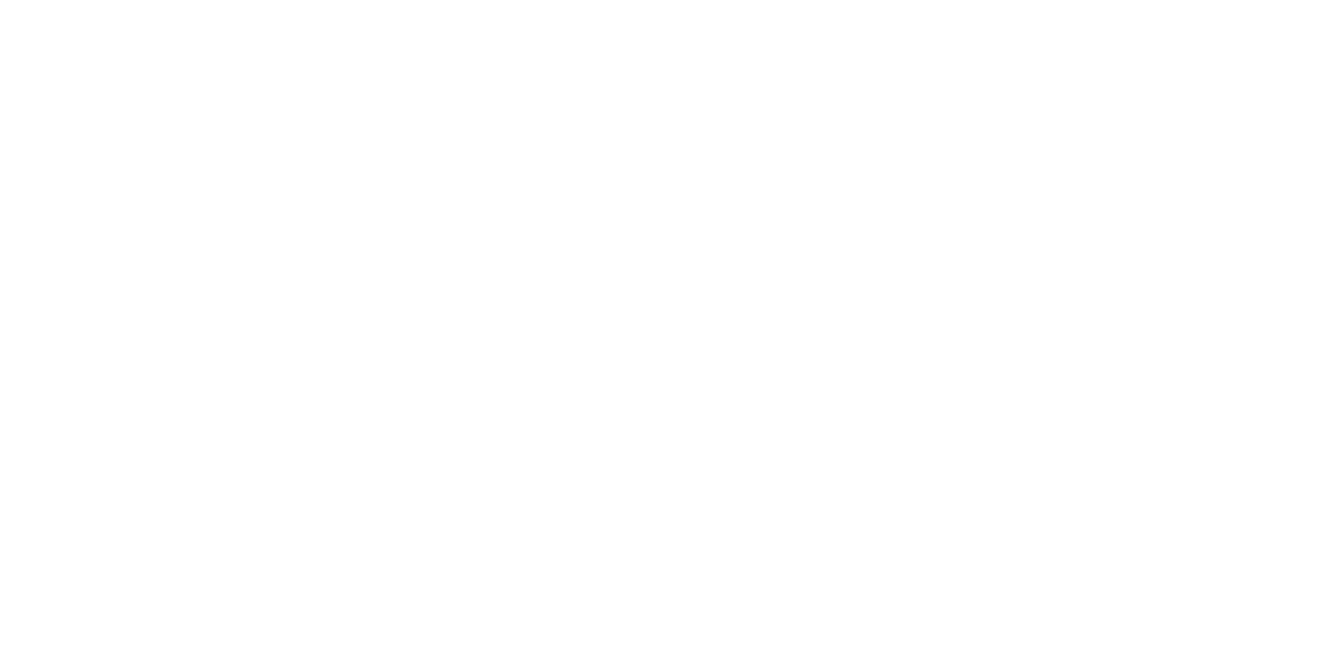
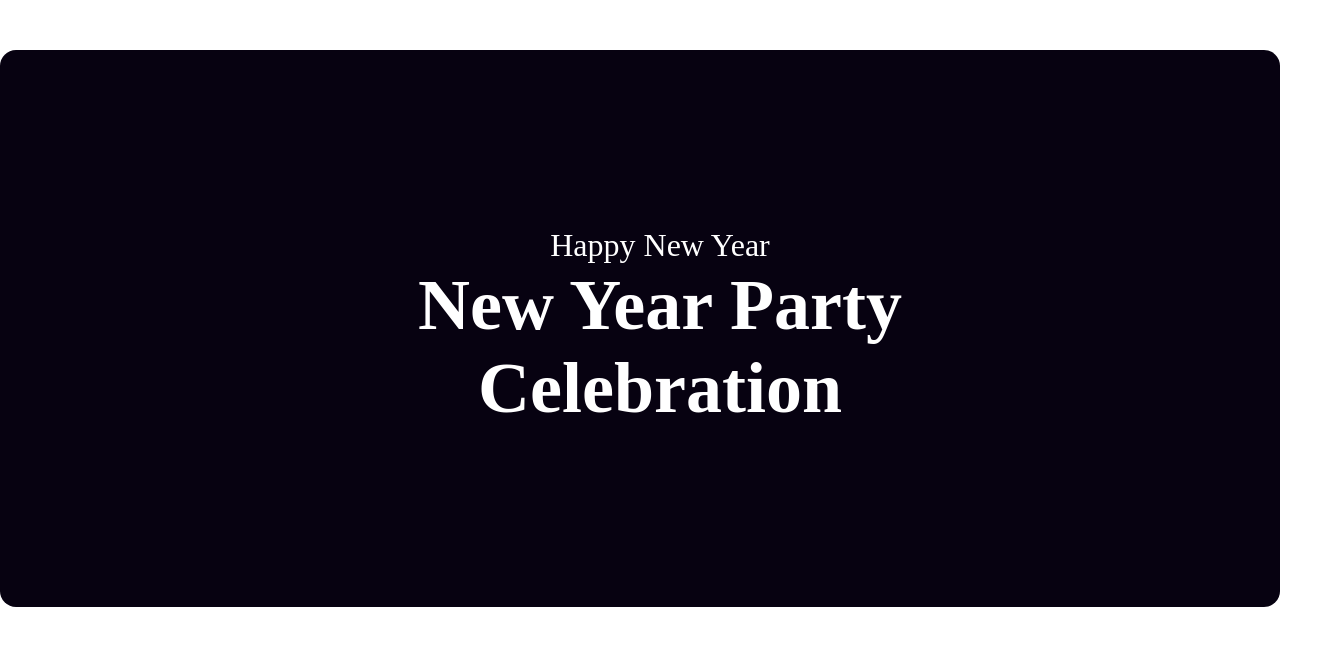
Before and after one commit to abdeyrabby404/Happy-new-year-project, a plain HTML site: page index.html in a window 1280 px wide. Shown: the whole page, 1320 px wide, since content can reach past the window. Drawn offline with Linux system fonts and the light colour scheme.

Commit message:
happy new year section added

```diff
--- a/index.html
+++ b/index.html
@@ -4,6 +4,9 @@
     <meta charset="UTF-8">
     <meta name="viewport" content="width=device-width, initial-scale=1.0">
     <title>Happy New Year</title>
+    <link rel="preconnect" href="https://fonts.googleapis.com">
+<link rel="preconnect" href="https://fonts.gstatic.com" crossorigin>
+<link href="https://fonts.googleapis.com/css2?family=Merriweather:ital,opsz,wght@0,18..144,300..900;1,18..144,300..900&display=swap" rel="stylesheet">
     <link rel="stylesheet" href="styles/style.css">
 </head>
 <body>
@@ -11,6 +14,12 @@
 
     </header>
     <main>
+        <section class="party">
+            <div class="party-info">
+            <p class="party-title">Happy New Year</p>
+            <h1 class="party-subtitle">New Year Party Celebration</h1>
+            </div>
+        </section>
 
     </main>
     <footer>
--- a/styles/style.css
+++ b/styles/style.css
@@ -0,0 +1,37 @@
+/* font style  */
+.merriweather-normal {
+  font-family: "Merriweather", serif;
+  font-optical-sizing: auto;
+  font-style: normal;
+  font-variation-settings:
+    "wdth" 100;
+}
+/* shared style  */
+*{
+    margin: 0px;
+    padding: 0px;
+}
+/* body main style  */
+main{
+    max-width: 1320px;
+    margin: 0 auto;
+}
+.party{
+    background-color: #070211;
+    margin-top: 50px;
+    margin-bottom: 120px;
+    border-radius: 16px;
+}
+.party-info{
+    padding: 177px 344px;
+    width: 632px;
+    text-align: center;
+}
+.party-title{
+    color: white;
+    font-size: 32px;
+}
+.party-subtitle{
+    color: white;
+    font-size: 72px;
+}
```
